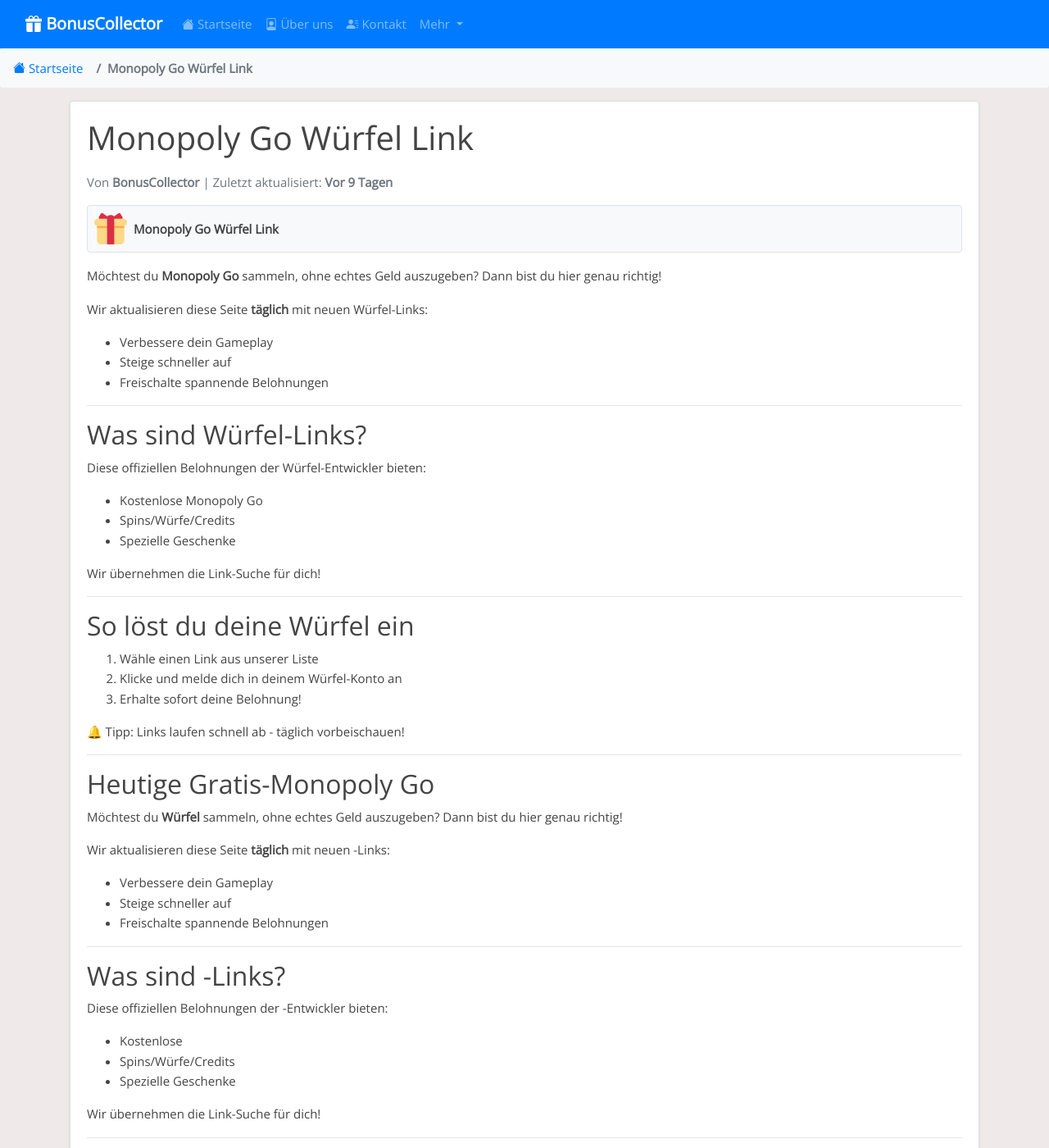
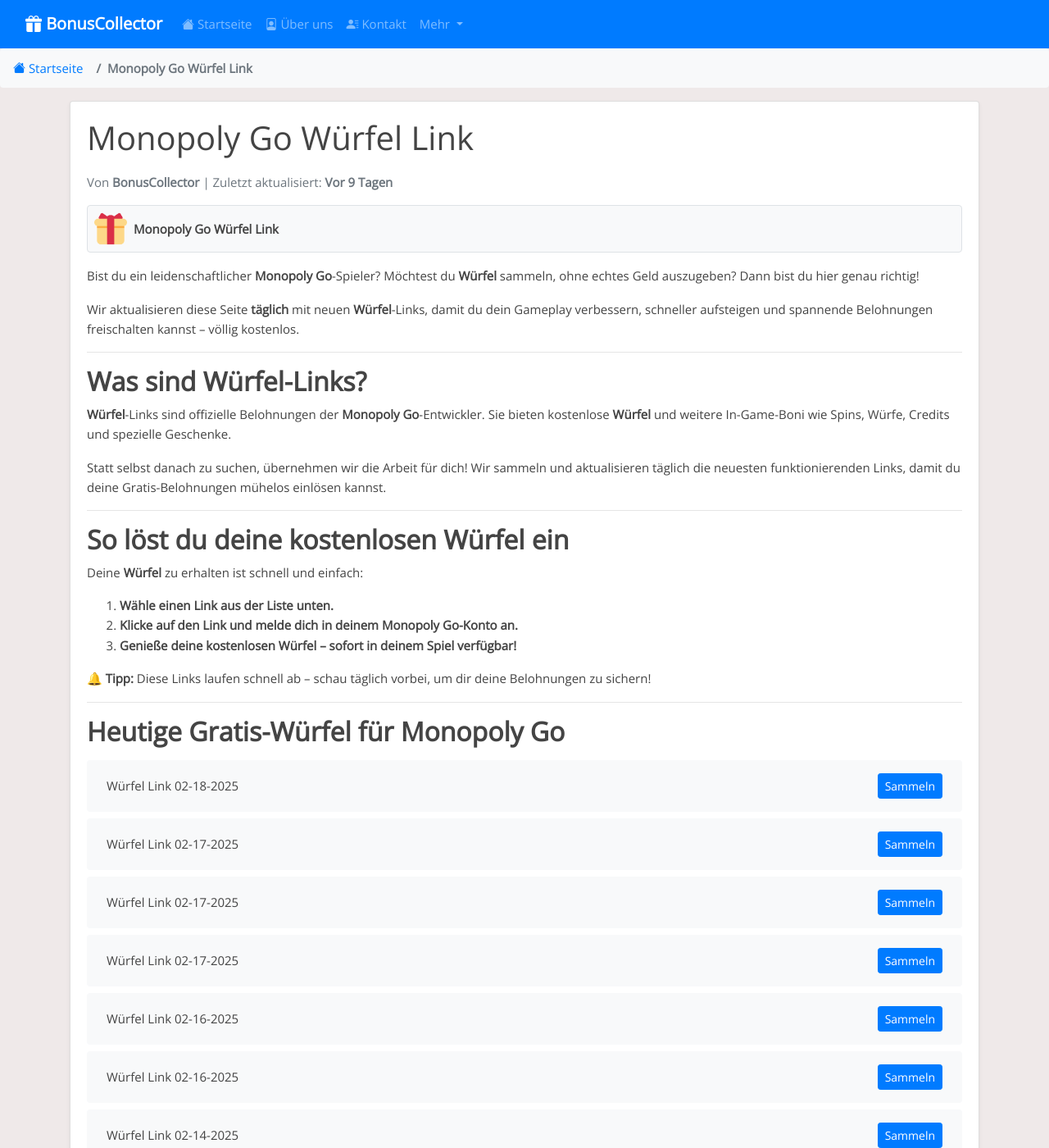
Before and after one commit to Prollad99/bs-de, a Jekyll site: the page built from _posts/2025-01-18-monopoly-go.md, in a window 1280 px wide and 1400 px high. Shown: the whole window at 82% size. Built offline with Jekyll 4.4.1, drawn with Linux system fonts in a browser that asks for light colours; some of the changed text lies outside the part shown.

Commit message:
Update monopoly-go reward links, content, and last modified date

```diff
--- a/_includes/monopoly-go.html
+++ b/_includes/monopoly-go.html
@@ -1,4 +1,8 @@
 <ul class="list-group mt-3 mb-4">
+  <li class="list-group-item d-flex justify-content-between align-items-center">
+    <span>Würfel Link 02-18-2025</span>
+    <a href="https://2tdd.adj.st/reward-link/Woehj3939?adjust_t=i2f8o2i_4btbvwg&adjust_deeplink_js=1" class="btn btn-primary btn-sm">Sammeln</a>
+  </li>
   <li class="list-group-item d-flex justify-content-between align-items-center">
     <span>Würfel Link 02-17-2025</span>
     <a href="https://2tdd.adj.st/reward-link/Megkgo3922?adjust_t=i2f8o2i_4btbvwg&adjust_deeplink_js=1" class="btn btn-primary btn-sm">Sammeln</a>
@@ -395,8 +399,4 @@
     <span>Würfel Link 01-18-2025</span>
     <a href="https://2tdd.adj.st/reward-link/hjkyi66Ke52?adjust_t=i2f8o2i_4btbvwg&adjust_deeplink_js=1" class="btn btn-primary btn-sm">Sammeln</a>
   </li>
-  <li class="list-group-item d-flex justify-content-between align-items-center">
-    <span>Würfel Link 01-18-2025</span>
-    <a href="https://2tdd.adj.st/reward-link/ayKeyj37hh?adjust_t=i2f8o2i_4btbvwg&adjust_deeplink_js=1" class="btn btn-primary btn-sm">Sammeln</a>
-  </li>
 </ul>
--- a/_includes/monopoly-go_footer.html
+++ b/_includes/monopoly-go_footer.html
@@ -1,65 +1,38 @@
-<div class="footer-content">
-    <hr>
+---
 
-    <section class="why-save">
-      <h2>Warum diese Seite speichern?</h2>
-      <div class="benefits">
-        <div class="benefit-item">
-          <h3>✅ Tägliche Updates</h3>
-          <p>Immer aktuelle Würfel-Links</p>
-        </div>
-        <div class="benefit-item">
-          <h3>✅ 100% Sicher</h3>
-          <p>Geprüfte Links von Monopoly Go</p>
-        </div>
-        <div class="benefit-item">
-          <h3>✅ Komplett kostenlos</h3>
-          <p>Keine Anmeldung, keine Gebühren</p>
-        </div>
-      </div>
-    </section>
+## **Warum solltest du diese Seite speichern?**
 
-    <hr>
+Wir machen es dir leicht, in **Monopoly Go** vorne mit dabei zu sein – mit täglichen Updates und geprüften Links. Hier sind die Gründe, warum du uns täglich besuchen solltest:
 
-    <section class="pro-tips">
-      <h2>Profi-Tipps für maximale Würfel</h2>
-      <div class="tip-grid">
-        <div class="tip">
-          <h4>Clever einsetzen</h4>
-          <p>Spare Spins für Events mit hohen Belohnungen</p>
-        </div>
-        <div class="tip">
-          <h4>Strategisch verwalten</h4>
-          <p>Investiere Münzen gezielt für schnellen Fortschritt</p>
-        </div>
-        <div class="tip">
-          <h4>Täglich einloggen</h4>
-          <p>Sichere dir zeitlich begrenzte Links</p>
-        </div>
-      </div>
-    </section>
+✅ **Tägliche Updates:** Wir posten jeden Tag die neuesten kostenlosen **Würfel**-Links.
+✅ **100 % sicher & geprüft:** Alle Links stammen aus offiziellen **Monopoly Go**-Quellen.
+✅ **Komplett kostenlos:** Keine Anmeldung, keine versteckten Gebühren – nur kostenlose In-Game-Belohnungen!
 
-    <hr>
+---
 
-    <section class="faq">
-      <h2>Häufige Fragen</h2>
-      <div class="faq-item">
-        <h3>Sind die Links sicher?</h3>
-        <p>Ja! Alle Links stammen aus offiziellen Monopoly Go-Quellen.</p>
-      </div>
-      <div class="faq-item">
-        <h3>Update-Häufigkeit?</h3>
-        <p>Tägliche Aktualisierungen garantierte frische Links.</p>
-      </div>
-      <div class="faq-item">
-        <h3>Link funktioniert nicht?</h3>
-        <p>Neue Links kommen bald - einfach später nochmal versuchen!</p>
-      </div>
-    </section>
+## **Maximiere deine Gratis-Würfel mit diesen Profi-Tipps**
 
-    <hr>
+Möchtest du das Beste aus deinen kostenlosen Belohnungen herausholen? Befolge diese Expertenstrategien:
 
-    <div class="disclaimer">
-      <p>Haftungsausschluss: Nicht verbunden mit Monopoly Go oder dessen Entwicklern.</p>
-    </div>
-  </div>
+- **Spins & Würfe clever einsetzen:** Spare sie für Events mit hohen Belohnungen auf.
+- **Münzen & Credits geschickt verwalten:** Investiere sie strategisch, um schneller voranzukommen.
+- **Täglich einloggen:** Viele Links sind nur kurz gültig – sichere sie dir so schnell wie möglich!
+
+---
+
+## **Häufig gestellte Fragen (FAQs)**
+
+### **1. Sind diese Würfel-Links sicher?**
+Ja! Wir teilen ausschließlich Links, die direkt aus offiziellen **Monopoly Go**-Aktionen stammen – sie sind völlig sicher und legitim.
+
+### **2. Wie oft werden die Links aktualisiert?**
+Wir aktualisieren diese Seite **täglich** mit neuen funktionierenden Links – schau also jeden Tag vorbei!
+
+### **3. Was, wenn ein Link nicht funktioniert?**
+Einige Links haben eine begrenzte Anzahl an Einlösungen oder laufen schnell ab. Falls einer nicht funktioniert, keine Sorge – neue werden bald verfügbar sein!
+
+---
+
+## **Haftungsausschluss**
+
+Wir sind **nicht mit** **Monopoly Go** oder seinen Entwicklern **verbunden**. Diese Seite dient ausschließlich zu Informationszwecken, um Spielern zu helfen, kostenlose **Würfel** zu erhalten und das Spiel in vollen Zügen zu genießen.
--- a/_includes/monopoly-go_post.html
+++ b/_includes/monopoly-go_post.html
@@ -1,89 +1,27 @@
-<div class="game-content">
-    <p>Möchtest du <strong>Monopoly Go</strong> sammeln, ohne echtes Geld auszugeben? Dann bist du hier genau richtig!</p>
+Bist du ein leidenschaftlicher **Monopoly Go**-Spieler? Möchtest du **Würfel** sammeln, ohne echtes Geld auszugeben? Dann bist du hier genau richtig!
 
-    <div class="update-info">
-      <p>Wir aktualisieren diese Seite <strong>täglich</strong> mit neuen Würfel-Links:</p>
-      <ul>
-        <li>Verbessere dein Gameplay</li>
-        <li>Steige schneller auf</li>
-        <li>Freischalte spannende Belohnungen</li>
-      </ul>
-    </div>
+Wir aktualisieren diese Seite **täglich** mit neuen **Würfel**-Links, damit du dein Gameplay verbessern, schneller aufsteigen und spannende Belohnungen freischalten kannst – völlig kostenlos.
 
-    <hr>
+---
 
-    <section class="content-section">
-      <h2>Was sind Würfel-Links?</h2>
-      <p>Diese offiziellen Belohnungen der Würfel-Entwickler bieten:</p>
-      <ul class="benefits-list">
-        <li>Kostenlose Monopoly Go</li>
-        <li>Spins/Würfe/Credits</li>
-        <li>Spezielle Geschenke</li>
-      </ul>
-      <p class="highlight">Wir übernehmen die Link-Suche für dich!</p>
-    </section>
+## **Was sind Würfel-Links?**
 
-    <hr>
+**Würfel**-Links sind offizielle Belohnungen der **Monopoly Go**-Entwickler. Sie bieten kostenlose **Würfel** und weitere In-Game-Boni wie Spins, Würfe, Credits und spezielle Geschenke.
 
-    <section class="tutorial-section">
-      <h2>So löst du deine Würfel ein</h2>
-      <ol class="steps">
-        <li>Wähle einen Link aus unserer Liste</li>
-        <li>Klicke und melde dich in deinem Würfel-Konto an</li>
-        <li>Erhalte sofort deine Belohnung!</li>
-      </ol>
-      <div class="tip-box">
-        <p>🔔 Tipp: Links laufen schnell ab - täglich vorbeischauen!</p>
-      </div>
-    </section>
+Statt selbst danach zu suchen, übernehmen wir die Arbeit für dich! Wir sammeln und aktualisieren täglich die neuesten funktionierenden Links, damit du deine Gratis-Belohnungen mühelos einlösen kannst.
 
-    <hr>
+---
 
-    <section class="todays-links">
-      <h2>Heutige Gratis-Monopoly Go</h2>
-    </section>
-  </div><div class="game-content">
-    <p>Möchtest du <strong>Würfel</strong> sammeln, ohne echtes Geld auszugeben? Dann bist du hier genau richtig!</p>
+## **So löst du deine kostenlosen Würfel ein**
 
-    <div class="update-info">
-      <p>Wir aktualisieren diese Seite <strong>täglich</strong> mit neuen -Links:</p>
-      <ul>
-        <li>Verbessere dein Gameplay</li>
-        <li>Steige schneller auf</li>
-        <li>Freischalte spannende Belohnungen</li>
-      </ul>
-    </div>
+Deine **Würfel** zu erhalten ist schnell und einfach:
 
-    <hr>
+1. **Wähle einen Link aus der Liste unten.**
+2. **Klicke auf den Link und melde dich in deinem Monopoly Go-Konto an.**
+3. **Genieße deine kostenlosen Würfel – sofort in deinem Spiel verfügbar!**
 
-    <section class="content-section">
-      <h2>Was sind -Links?</h2>
-      <p>Diese offiziellen Belohnungen der -Entwickler bieten:</p>
-      <ul class="benefits-list">
-        <li>Kostenlose </li>
-        <li>Spins/Würfe/Credits</li>
-        <li>Spezielle Geschenke</li>
-      </ul>
-      <p class="highlight">Wir übernehmen die Link-Suche für dich!</p>
-    </section>
+> 🔔 **Tipp:** Diese Links laufen schnell ab – schau täglich vorbei, um dir deine Belohnungen zu sichern!
 
-    <hr>
+---
 
-    <section class="tutorial-section">
-      <h2>So löst du deine  ein</h2>
-      <ol class="steps">
-        <li>Wähle einen Link aus unserer Liste</li>
-        <li>Klicke und melde dich in deinem -Konto an</li>
-        <li>Erhalte sofort deine Belohnung!</li>
-      </ol>
-      <div class="tip-box">
-        <p>🔔 Tipp: Links laufen schnell ab - täglich vorbeischauen!</p>
-      </div>
-    </section>
-
-    <hr>
-
-    <section class="todays-links">
-      <h2>Heutige Gratis-</h2>
-    </section>
-  </div>
+## **Heutige Gratis-Würfel für Monopoly Go**
```
Also changed, not shown: links-json/monopoly-go.json (+4 -4 lines).
